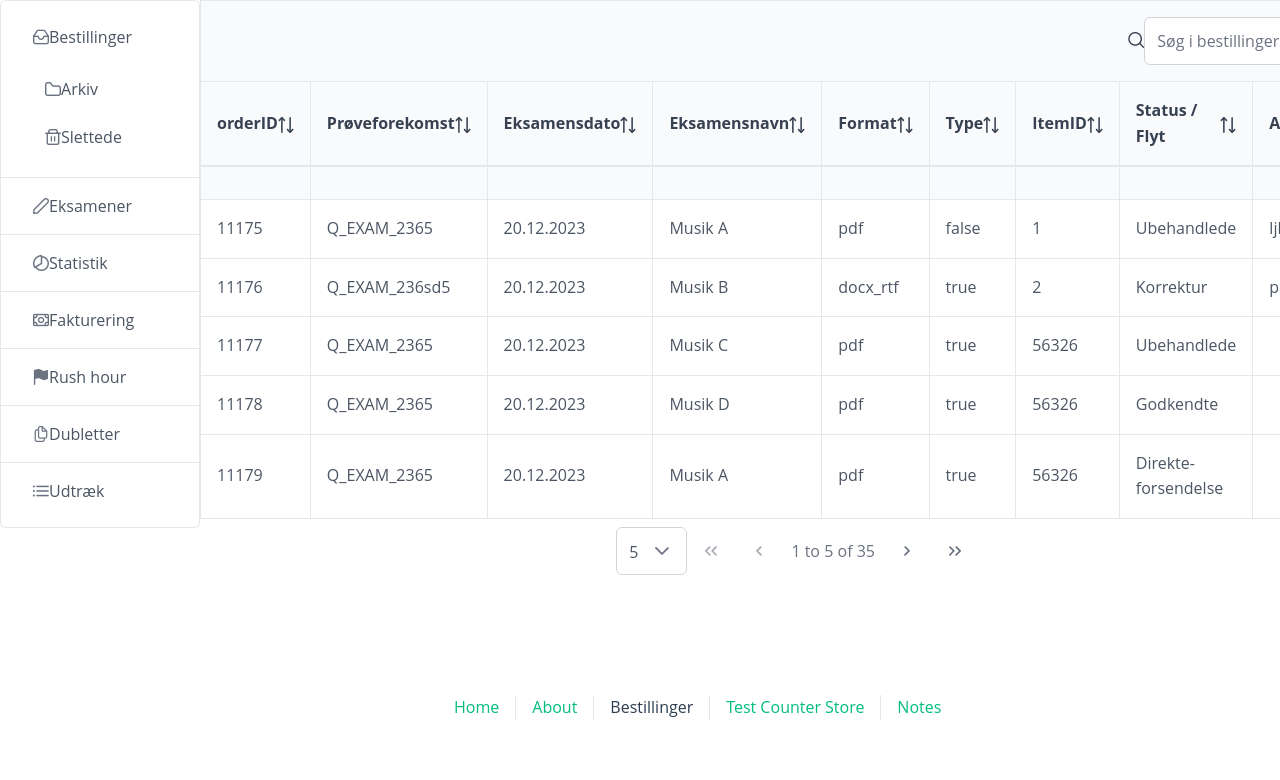
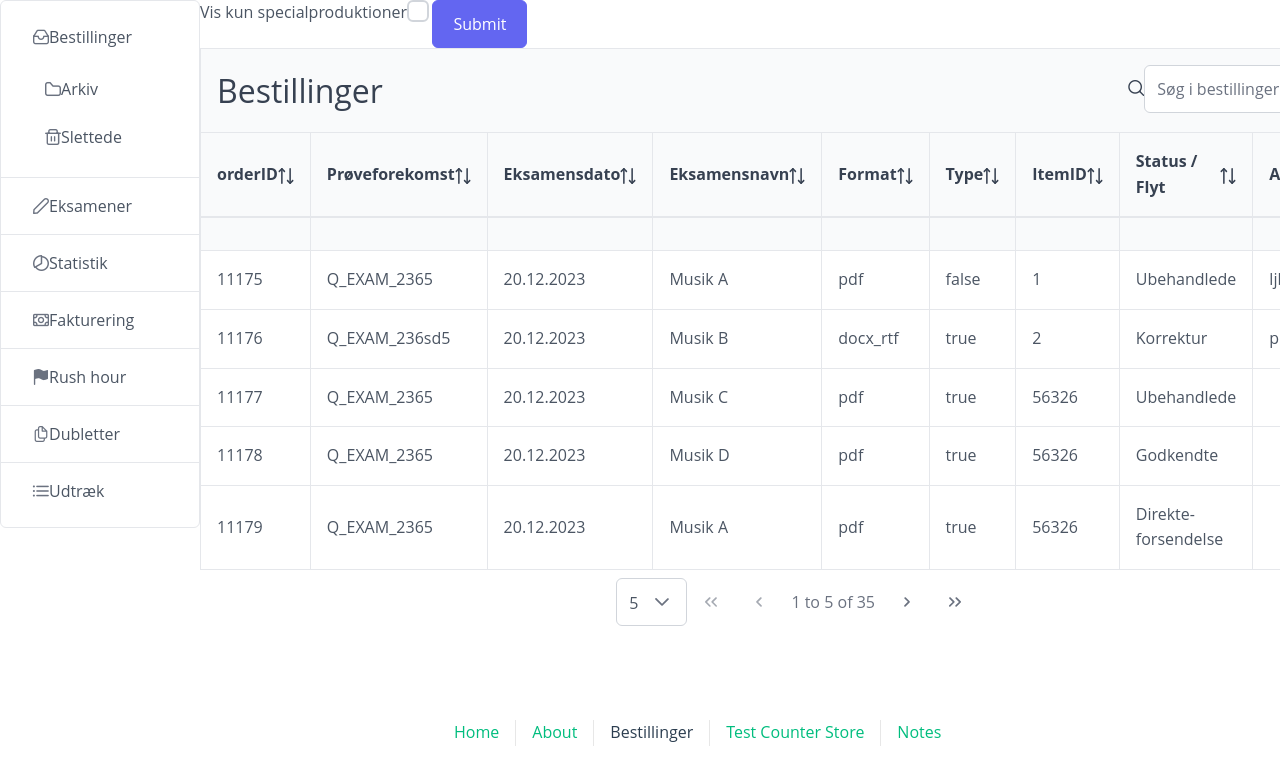
Before and after one commit to lasseclaes/vue_exam_js, a Vue app: page /bestillinger in a window 1280 px wide. Shown: the top 780 px of the page. Built offline with nearby package versions, Linux system fonts and the light colour scheme.

Commit message:
checkbox

```diff
--- a/package.json
+++ b/package.json
@@ -13,6 +13,7 @@
     "pinia": "^2.1.4",
     "primeicons": "^6.0.1",
     "primevue": "^3.31.0",
+    "vee-validate": "^4.11.1",
     "vue": "^3.3.4",
     "vue-router": "^4.2.4"
   },
--- a/src/assets/ljncustom.css
+++ b/src/assets/ljncustom.css
@@ -10,6 +10,11 @@ body {
 .flex {
   display: flex;
 }
+
 .justify-content-end {
   justify-content: flex-end;
 }
+
+.justify-space-between {
+  justify-content: space-between;
+}
--- /dev/null
+++ b/src/components/CheckBoxLjn.vue
@@ -0,0 +1,41 @@
+<script setup>
+import { useToast } from 'primevue/usetoast'
+import { useField, useForm } from 'vee-validate'
+
+const { handleSubmit } = useForm()
+const { value, errorMessage } = useField('value', validateField)
+const toast = useToast()
+import Checkbox from 'primevue/checkbox'
+
+function validateField(value) {
+  if (!value) {
+    return 'Accept is required.'
+  }
+
+  return true
+}
+
+const onSubmit = handleSubmit((values) => {
+  if (values.value && values.value.length > 0) {
+    toast.add({ severity: 'info', summary: 'Form Submitted', detail: values.value, life: 3000 })
+  }
+})
+</script>
+
+<template>
+  <div class="card flex justify-content-center">
+    <form @submit="onSubmit" class="flex flex-column align-items-center gap-2">
+      <label for="chbx">Vis kun specialproduktioner</label>
+      <Checkbox
+        id="chbx"
+        v-model="value"
+        :class="{ 'p-invalid': errorMessage }"
+        binary
+        aria-describedby="chbx-error"
+      />
+      <small class="p-error" id="chbx-error">{{ errorMessage || '&nbsp;' }}</small>
+      <ButtonLibl type="submit" label="Submit" />
+    </form>
+    <ToastLibl />
+  </div>
+</template>
--- a/src/views/BestillingerView.vue
+++ b/src/views/BestillingerView.vue
@@ -5,6 +5,7 @@ import { ref, onMounted } from 'vue'
 import InputText from 'primevue/inputtext'
 // import { ProductService } from '@/testservice/ProductService'
 import { columns } from '@/data/examorderscolumns.js'
+import CheckBoxLjn from '@/components/CheckBoxLjn.vue'
 
 /* onMounted(() => {
   ProductService.getProductsMini().then((data) => (products.value = data))
@@ -46,7 +47,8 @@ initFilters()
       :loading="loading"
     >
       <template #header>
-        <div class="flex justify-content-end">
+        <div class="flex justify-space-between">
+          <h1>Bestillinger</h1>
           <span class="p-input-icon-left">
             <i class="pi pi-search" />
             <InputText v-model="filters['global'].value" placeholder="Søg i bestillinger" />
@@ -62,6 +64,7 @@ initFilters()
         style="width: fit-content"
         sortable
       ></Column>
+      <CheckBoxLjn />
     </DataTable>
   </div>
 </template>
@@ -72,3 +75,5 @@ initFilters()
   font-weight: bold;
 }
 </style>
+
+<style></style>
```
Also changed, not shown: 1 other file (tests, documents, lock files or other folders).
